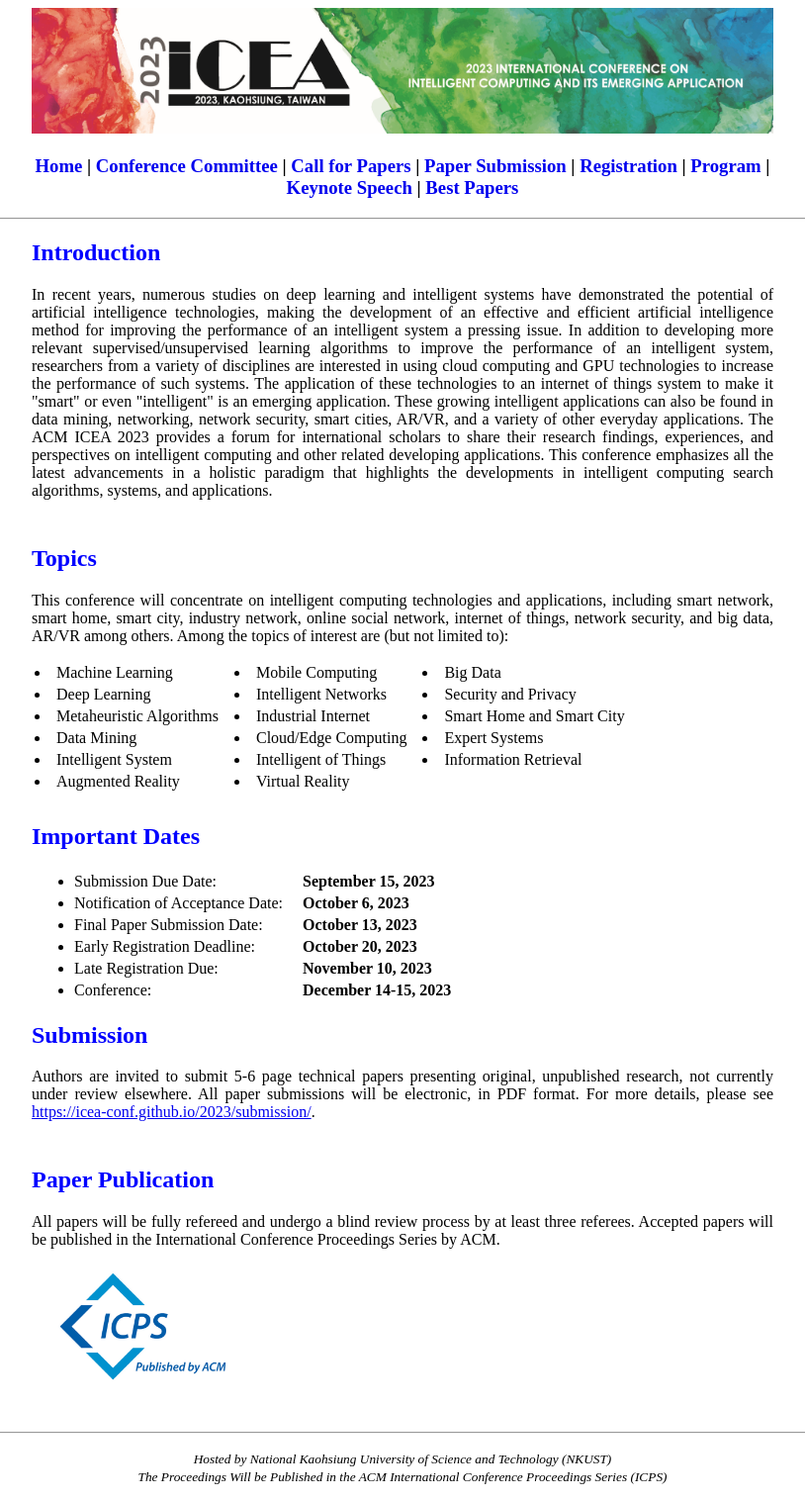
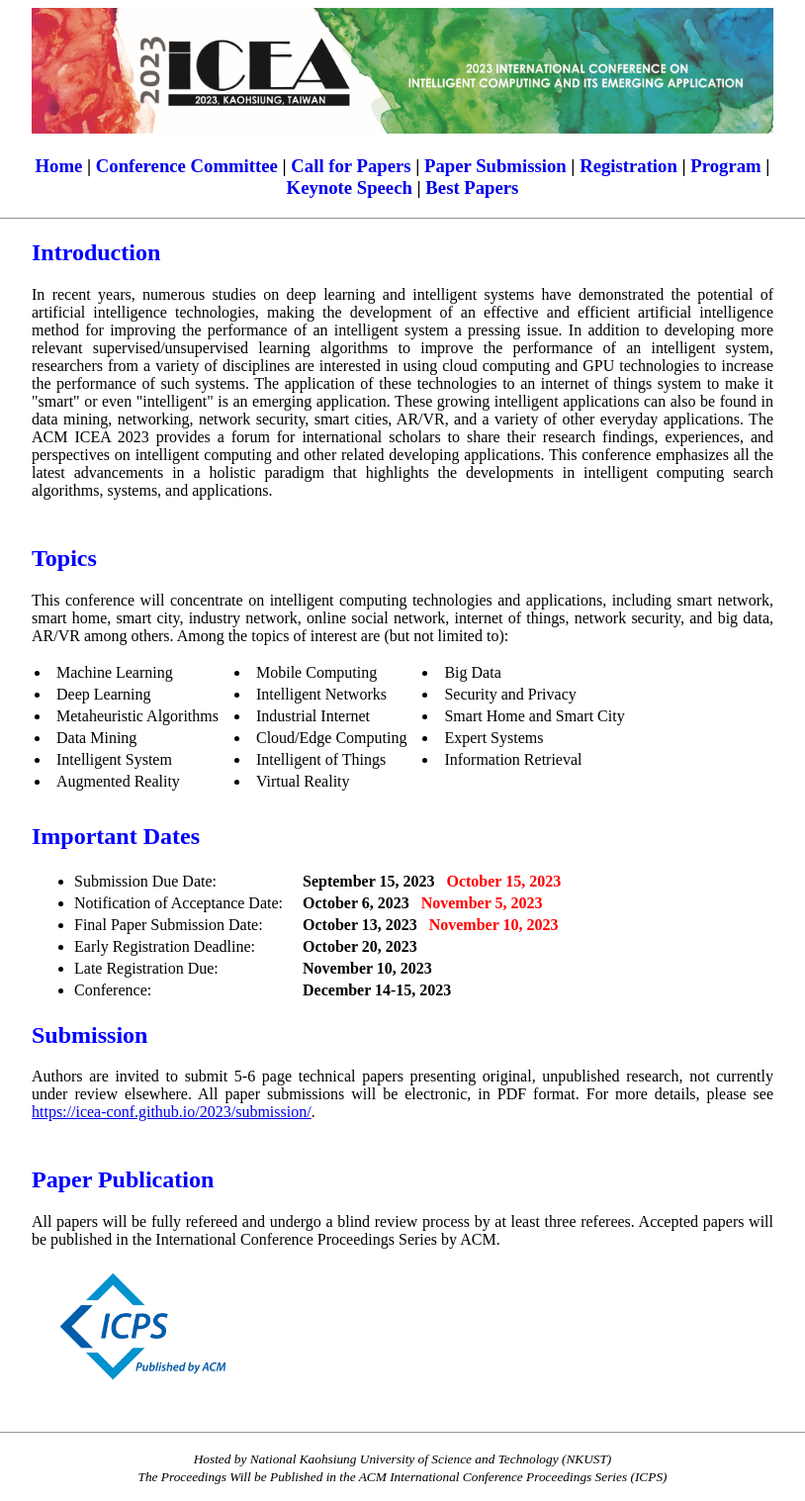
Before and after one commit to icea-conf/2023, a Jekyll site: the page built from papers/index.html, in a window 1280 px wide. Shown: the whole page at 99% size, without its empty margins (233-1047 px from the left). Built offline with Jekyll 4.4.1, drawn with Linux system fonts in a browser that asks for light colours.

Commit message:
Update index.html

```diff
--- a/papers/index.html
+++ b/papers/index.html
@@ -104,7 +104,7 @@ title: ACM ICEA 2023
                                           <li>Submission Due Date: </li>
                                     </td>
                                     <td>
-                                          <b>&nbsp; &nbsp; September 15, 2023</b>
+                                          <b>&nbsp; &nbsp; September 15, 2023</del></b> <b style="color:#FF0000">&nbsp; October 15, 2023</b>
                                     </td>
                               </tr>
                               <tr>
@@ -112,7 +112,7 @@ title: ACM ICEA 2023
                                           <li>Notification of Acceptance Date: </li>
                                     </td>
                                     <td>
-                                          <b>&nbsp; &nbsp; October 6, 2023</b>
+                                          <b>&nbsp; &nbsp; October 6, 2023</del></b> <b style="color:#FF0000">&nbsp; November 5, 2023</b>
                                     </td>
                               </tr>
                               <tr>
@@ -120,7 +120,7 @@ title: ACM ICEA 2023
                                           <li>Final Paper Submission Date: </li>
                                     </td>
                                     <td>
-                                          <b>&nbsp; &nbsp; October 13, 2023</b>
+                                          <b>&nbsp; &nbsp; October 13, 2023</del></b> <b style="color:#FF0000">&nbsp; November 10, 2023</b>
                                     </td>
                               </tr>
                               <tr>
```
